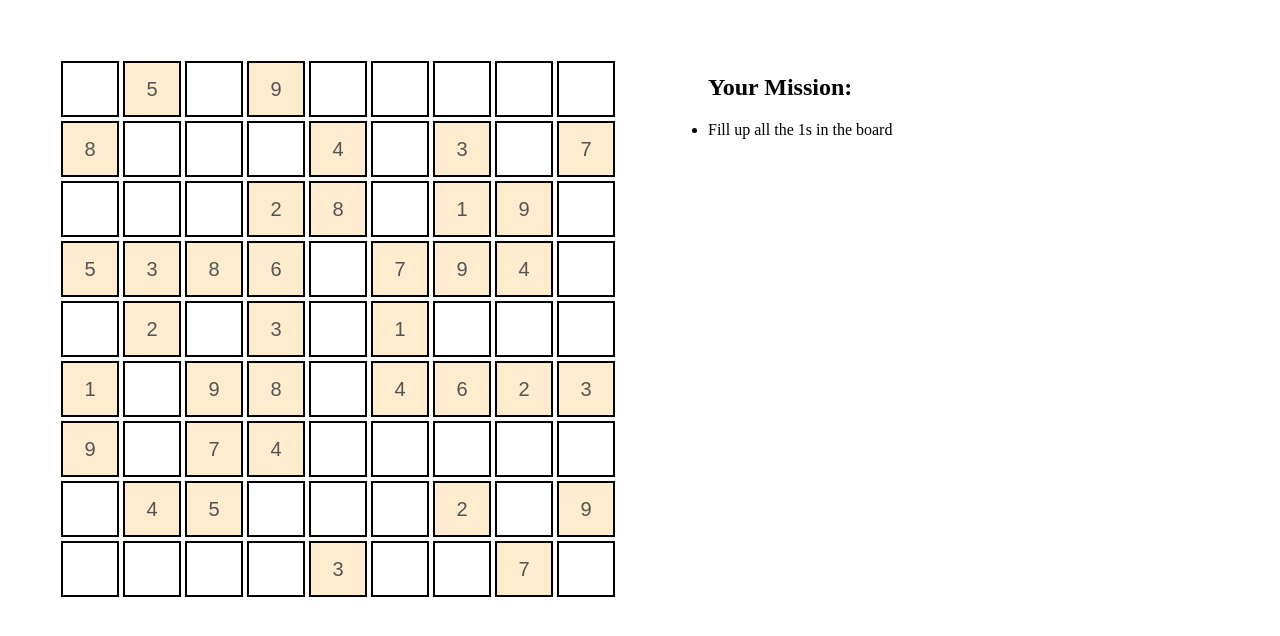
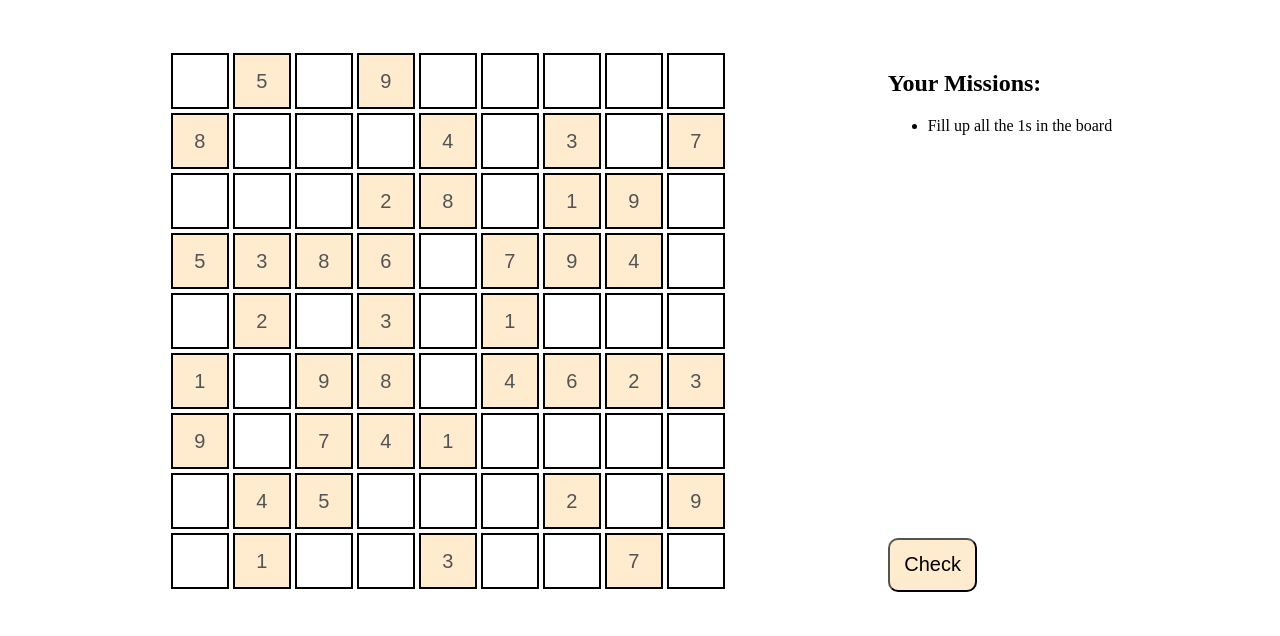
Before and after one commit to nicoletanyt/GamifiedPortfolio, a React (Create React App) app: page / in a window 1280 px wide. Shown: the top 636 px of the page. Built offline with nearby package versions, Linux system fonts and the light colour scheme.

Commit message:
basic sudoku checker finished + first mission

```diff
--- a/src/App.css
+++ b/src/App.css
@@ -12,11 +12,19 @@ table input {
 }
 .main {
   display: flex;
-  justify-content: flex-start;
-}
-table {
-  margin: 50px;
-}
-h2 {
+  justify-content: space-evenly;
   margin-top: 50px;
 }
+.sidebar {
+  display: flex;
+  flex-direction: column;
+  justify-content: space-between;
+  align-items: flex-start;
+}
+.checkBtn {
+  height: 10%;
+  width: 40%;
+  font-size: 20px;
+  border-radius: 10px;
+  background-color: blanchedalmond;
+}
--- a/src/App.js
+++ b/src/App.js
@@ -1,14 +1,38 @@
-import "./App.css";
-import Board from "./Board";
+import { useState } from "react";
+import Board from "./components/Board";
+import CheckBtn from "./components/CheckBtn";
+import { getDeepCopy } from "./components/Board";
+import { initial } from "./components/Puzzle";
+
+export const numCheck = 1;
 
 function App() {
+  const [sudokuBoard, setSudokuBoard] = useState(getDeepCopy(initial));
+
+  function inputChange(e, row, col) {
+    let grid = getDeepCopy(sudokuBoard);
+    if (parseInt(e.target.value) !== numCheck && e.target.value !== "") {
+      //if the user input another value other than the one in the mission
+      alert("Please only insert " + numCheck + "s!");
+      e.target.value = "";
+    }
+    grid[row][col] = parseInt(e.target.value) || -1;
+    setSudokuBoard(grid);
+  }
+
   return (
     <div className="main">
-      <Board />
-      <ul>
-        <h2>Your Mission: </h2>
-        <li>Fill up all the 1s in the board</li>
-      </ul>
+      <Board sudokuBoard={sudokuBoard} inputChange={inputChange} />
+      <div className="sidebar">
+        <div>
+          <h2>Your Missions: </h2>
+          <ul>
+            <li>Fill up all the 1s in the board</li>
+          </ul>
+        </div>
+
+        <CheckBtn grid={getDeepCopy(sudokuBoard)} />
+      </div>
     </div>
   );
 }
--- a/src/Board.js
+++ /dev/null
@@ -1,68 +0,0 @@
-import { useState } from "react";
-import "./App.css";
-
-const initial = [
-  [-1, 5, -1, 9, -1, -1, -1, -1, -1],
-  [8, -1, -1, -1, 4, -1, 3, -1, 7],
-  [-1, -1, -1, 2, 8, -1, 1, 9, -1],
-  [5, 3, 8, 6, -1, 7, 9, 4, -1],
-  [-1, 2, -1, 3, -1, 1, -1, -1, -1],
-  [1, -1, 9, 8, -1, 4, 6, 2, 3],
-  [9, -1, 7, 4, -1, -1, -1, -1, -1],
-  [-1, 4, 5, -1, -1, -1, 2, -1, 9],
-  [-1, -1, -1, -1, 3, -1, -1, 7, -1],
-];
-
-function Board() {
-  const [sudokuBoard, setSudokuBoard] = useState(getDeepCopy(initial));
-
-  function getDeepCopy(arr) {
-    return JSON.parse(JSON.stringify(arr));
-  }
-
-  function inputChange(e, row, col) {
-    let value = parseInt(e.target.value) || -1;
-    let grid = getDeepCopy(sudokuBoard);
-    if (value >= 1 || value <= 9) {
-      grid[row][col] = value;
-    }
-    setSudokuBoard(grid);
-  }
-
-  return (
-    <div>
-      <table>
-        <tbody>
-          {/* each cell */}
-          {[0, 1, 2, 3, 4, 5, 6, 7, 8].map((row, rIndex) => {
-            return (
-              <tr key={rIndex}>
-                {[0, 1, 2, 3, 4, 5, 6, 7, 8].map((col, cIndex) => {
-                  return (
-                    <td key={cIndex}>
-                      <input
-                        value={
-                          sudokuBoard[row][col] === -1
-                            ? null
-                            : sudokuBoard[row][col]
-                        }
-                        className={
-                          initial[row][col] === -1 ? null : "initalCell"
-                        }
-                        maxlength="1"
-                        onChange={(e) => inputChange(e, row, col)}
-                        disabled={initial[row][col] !== -1}
-                      ></input>
-                    </td>
-                  );
-                })}
-              </tr>
-            );
-          })}
-        </tbody>
-      </table>
-    </div>
-  );
-}
-
-export default Board;
--- /dev/null
+++ b/src/components/Board.js
@@ -0,0 +1,90 @@
+// import { useState } from "react";
+import "../App.css";
+import { initial } from "./Puzzle";
+import { numCheck } from "../App";
+
+export function getDeepCopy(arr) {
+  return JSON.parse(JSON.stringify(arr));
+}
+
+function Board({ sudokuBoard, inputChange }) {
+  return (
+    <table>
+      <tbody>
+        {/* each cell */}
+        {[0, 1, 2, 3, 4, 5, 6, 7, 8].map((row, rIndex) => {
+          return (
+            <tr key={rIndex}>
+              {[0, 1, 2, 3, 4, 5, 6, 7, 8].map((col, cIndex) => {
+                return (
+                  <td key={cIndex}>
+                    <input
+                      value={
+                        sudokuBoard[row][col] === -1
+                          ? ""
+                          : sudokuBoard[row][col]
+                      }
+                      className={initial[row][col] === -1 ? null : "initalCell"}
+                      maxLength="1"
+                      onChange={(e) => inputChange(e, row, col)}
+                      disabled={initial[row][col] !== -1}
+                    ></input>
+                  </td>
+                );
+              })}
+            </tr>
+          );
+        })}
+      </tbody>
+    </table>
+  );
+}
+
+export default Board;
+
+// const [sudokuBoard, setSudokuBoard] = useState(getDeepCopy(initial));
+
+// function getDeepCopy(arr) {
+//   return JSON.parse(JSON.stringify(arr));
+// }
+
+// function inputChange(e, row, col) {
+//   let value = parseInt(e.target.value) || -1;
+//   let grid = getDeepCopy(sudokuBoard);
+//   if (value >= 1 || value <= 9) {
+//     grid[row][col] = value;
+//   }
+//   setSudokuBoard(grid);
+// }
+
+// function checkRow(grid, row, num) {
+//   return grid[row].indexOf(num) === -1;
+// }
+
+// function checkCol(grid, col, num) {
+//   return grid.map((row) => row[col].indexOf(num) === -1);
+// }
+
+// function checkBox(grid, row, col, num) {
+//   let boxArr = [],
+//     rowStart = row - (row % 3),
+//     colStart = col - (col % 3);
+//   for (let i = 0; i < 3; i++) {
+//     for (let j = 0; j < 3; j++) {
+//       boxArr.push(grid[rowStart + 1][colStart + 1]);
+//     }
+//   }
+//   return boxArr.indexOf(num) === -1;
+// }
+
+// function checkValid(grid, row, col, num) {
+//   //-1 means that the box is empty
+//   if (
+//     checkRow(grid, row, num) &&
+//     checkCol(grid, col, num) &&
+//     checkBox(grid, row, col, num)
+//   ) {
+//     return true;
+//   }
+//   return false;
+// }
--- /dev/null
+++ b/src/components/CheckBtn.js
@@ -0,0 +1,76 @@
+import React from "react";
+import "../App.css";
+import { numCheck } from "../App";
+
+export default function CheckBtn({ grid }) {
+  function checkRow(grid, row, num) {
+    if (grid[row].indexOf(num) !== -1) {
+      grid[row].splice(grid[row].indexOf(num), num);
+    } else {
+      return false;
+    }
+    return grid[row].indexOf(num) === -1; //return -1 if this number doesn't exist
+  }
+
+  function checkCol(grid, col, num) {
+    return grid.map((row) => row[col]).indexOf(num) === -1;
+  }
+
+  function checkBox(grid, row, col, num) {
+    let boxArr = [],
+      rowStart = row - (row % 3),
+      colStart = col - (col % 3);
+    for (let i = 0; i < 3; i++) {
+      for (let j = 0; j < 3; j++) {
+        boxArr.push(grid[rowStart + 1][colStart + 1]);
+      }
+    }
+    return boxArr.indexOf(num) === -1;
+  }
+
+  function checkValid(grid, row, col, num) {
+    //-1 means that the box is empty
+    if (
+      checkRow(grid, row, num) &&
+      checkCol(grid, col, num) &&
+      checkBox(grid, row, col, num)
+    ) {
+      return true;
+    }
+    return false;
+  }
+
+  function checkOccurrences(grid, numCheck) {
+    let numLeft = 9;
+    for (let i = 0; i < 9; i++) {
+      for (let j = 0; j < 9; j++) {
+        if (grid[i][j] === numCheck) {
+          console.log(i, j);
+          if (checkValid(grid, i, j, numCheck)) {
+            numLeft--;
+          } else {
+            alert("There is an error in one of your inputs.");
+            return;
+          }
+        }
+      }
+    }
+    console.log(numLeft);
+    if (numLeft === 0) {
+      alert("Congrats! You have completed mission 1!"); //show screen to see achievements
+    } else {
+      alert("You need to fill in more " + numCheck + "s!");
+    }
+  }
+
+  return (
+    <button
+      className="checkBtn"
+      onClick={() => {
+        checkOccurrences(grid, numCheck);
+      }}
+    >
+      Check
+    </button>
+  );
+}
--- /dev/null
+++ b/src/components/Puzzle.js
@@ -0,0 +1,11 @@
+export const initial = [
+  [-1, 5, -1, 9, -1, -1, -1, -1, -1],
+  [8, -1, -1, -1, 4, -1, 3, -1, 7],
+  [-1, -1, -1, 2, 8, -1, 1, 9, -1],
+  [5, 3, 8, 6, -1, 7, 9, 4, -1],
+  [-1, 2, -1, 3, -1, 1, -1, -1, -1],
+  [1, -1, 9, 8, -1, 4, 6, 2, 3],
+  [9, -1, 7, 4, 1, -1, -1, -1, -1],
+  [-1, 4, 5, -1, -1, -1, 2, -1, 9],
+  [-1, 1, -1, -1, 3, -1, -1, 7, -1],
+];
```
